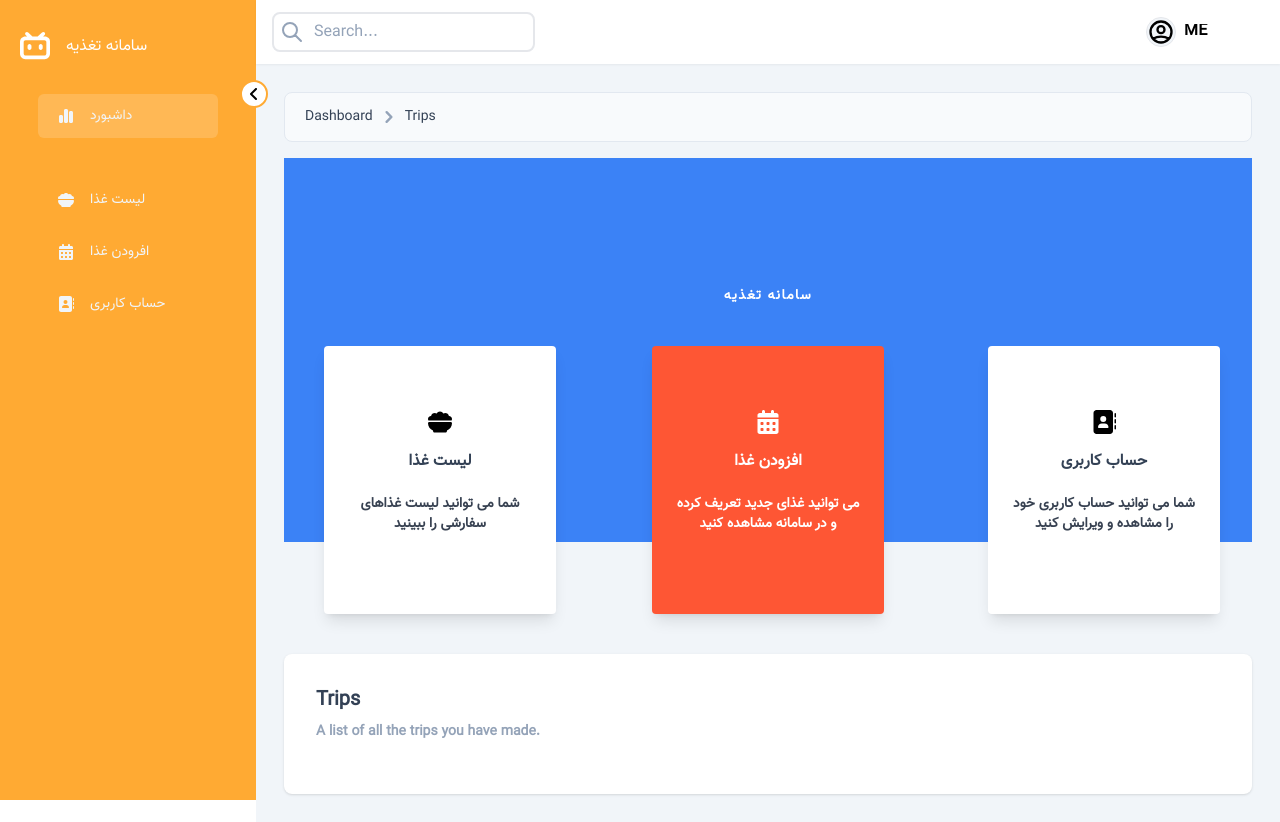
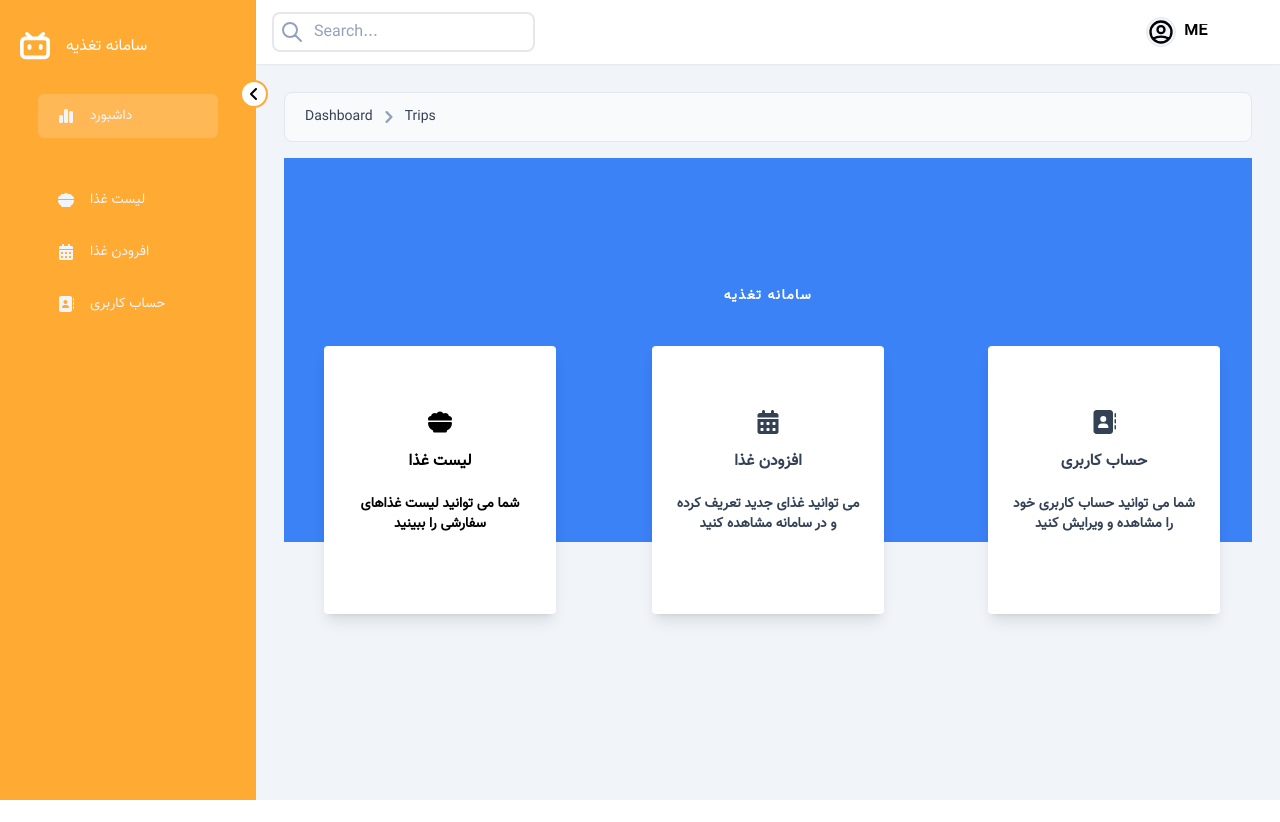
Before and after one commit to SaraZmni/food-dashboard-app, a React app: page /dashboard in a window 1280 px wide. After the commit the page ends 800 px from the top, so only its background shows below. Built offline with nearby package versions, Linux system fonts and the light colour scheme.

Commit message:
add dashboard offset cards

```diff
--- a/src/components/add-foods/add-foods.tsx
+++ b/src/components/add-foods/add-foods.tsx
@@ -8,7 +8,6 @@ const AddFoods: FC = () => {
           افزودن غذا
         </h1>
 
-        {/* className="h-10 w-full rounded-lg border-2 pl-5 pr-4 text-sm placeholder-slate-400 focus:border-slate-400 focus:outline-none sm:text-base" */}
         <form action="">
           <div className="grid grid-cols-1 gap-6 mt-4 sm:grid-cols-2">
             <div>
--- a/src/components/sample/sample.tsx
+++ b/src/components/sample/sample.tsx
@@ -1,9 +1,11 @@
+import DashboardOffsetCards from "@routes/dashboard/components/dashboard-offset-cards/dashboard-offset-cards";
 import { FC } from "react";
 
 const Sample: FC = () => {
   return (
     <>
-      <div>{/* <Table columns={columns} data={data} /> */}</div>
+      <DashboardOffsetCards />
+
       <div className="rounded-lg bg-white shadow">
         <div className="px-4 py-5 sm:p-6 lg:p-8">
           <div className="mb-5 justify-between sm:flex sm:items-center">
--- a/src/routes/dashboard/components/dashboard-offset-cards/dashboard-offset-cards.tsx
+++ b/src/routes/dashboard/components/dashboard-offset-cards/dashboard-offset-cards.tsx
@@ -16,16 +16,14 @@ const DashboardOffsetCards: FC = () => {
 
         <div className="grid grid-cols-1 gap-4 sm:grid-cols-3 ">
           <div className="p-2 sm:p-10 text-center cursor-pointer">
-            <div className="py-16 max-w-sm rounded overflow-hidden shadow-lg hover:bg-white transition duration-500  bg-white">
+            <div className="py-16 max-w-sm rounded overflow-hidden shadow-lg bg-white hover:text-white hover:bg-secondary transition duration-500">
               <div className="flex flex-col items-center">
                 <FaBowlFood />
 
                 <div className="px-6 py-4">
                   <div className="space-y-5">
-                    <div className="text-base font-semibold text-slate-700 mb-2">
-                      لیست غذا
-                    </div>
-                    <p className="text-gray-700 text-sm">
+                    <div className="text-base font-semibold mb-2">لیست غذا</div>
+                    <p className="text-sm">
                       شما می توانید لیست غذاهای سفارشی را ببینید
                     </p>
                   </div>
@@ -34,8 +32,8 @@ const DashboardOffsetCards: FC = () => {
             </div>
           </div>
 
-          <div className="p-2 sm:p-10 text-center cursor-pointer text-white">
-            <div className="py-16 max-w-sm rounded overflow-hidden shadow-lg bg-secondary hover:bg-red-500 transition duration-500">
+          <div className="p-2 sm:p-10 text-center cursor-pointer">
+            <div className="py-16 max-w-sm rounded overflow-hidden shadow-lg bg-white text-slate-700 hover:bg-secondary hover:text-white transition duration-500">
               <div className="flex flex-col items-center">
                 <FaCalendarDays />
                 <div className="px-6 py-4">
@@ -53,16 +51,16 @@ const DashboardOffsetCards: FC = () => {
           </div>
 
           <div className="p-2 sm:p-10 text-center cursor-pointer translate-x-2">
-            <div className="py-16 max-w-sm rounded overflow-hidden shadow-lg hover:bg-white transition duration-500 bg-white ">
+            <div className="py-16 max-w-sm rounded overflow-hidden shadow-lg bg-white text-slate-700 hover:bg-secondary hover:text-white transition duration-500">
               <div className="flex flex-col items-center">
                 <FaAddressBook />
 
-                <div className="px-6 py-4">
+                <div className="px-6 py-4 ">
                   <div className="space-y-5">
-                    <div className="text-base font-semibold text-slate-700 mb-2">
+                    <div className="text-base font-semibold  mb-2">
                       حساب کاربری
                     </div>
-                    <p className="text-gray-700 text-sm">
+                    <p className="text-sm">
                       شما می توانید حساب کاربری خود را مشاهده و ویرایش کنید
                     </p>
                   </div>
--- a/src/routes/dashboard/dashboard.tsx
+++ b/src/routes/dashboard/dashboard.tsx
@@ -2,7 +2,7 @@ import { FC, useState } from "react";
 import AddFoods from "@components/add-foods/add-foods";
 import FoodTable from "@components/food-table/food-table";
 import Sidebar from "@components/general/layouts/sidebar/sidebar";
-import { Sample } from "@components/sample";
+// import { Sample } from "@components/sample";
 import PathHinter from "@components/general/layouts/path-hinter/path-hinter";
 import DashboardHeader from "@routes/dashboard/components/dashboard-header/dashboard-header";
 import DashboardOffsetCards from "./components/dashboard-offset-cards/dashboard-offset-cards";
@@ -17,7 +17,8 @@ const Dashboard: FC = () => {
   const renderPages = () => {
     switch (activeId) {
       case 0:
-        return <Sample />;
+        // return <Sample />;
+        return <DashboardOffsetCards />;
       case 1:
         return <FoodTable />;
       case 2:
@@ -39,7 +40,6 @@ const Dashboard: FC = () => {
         <DashboardHeader />
         <div className="p-7 text-2xl font-semibold flex-1 h-screen bg-slate-100 flex flex-grow flex-col">
           <PathHinter />
-          <DashboardOffsetCards />
           {renderPages()}
         </div>
       </main>
```
